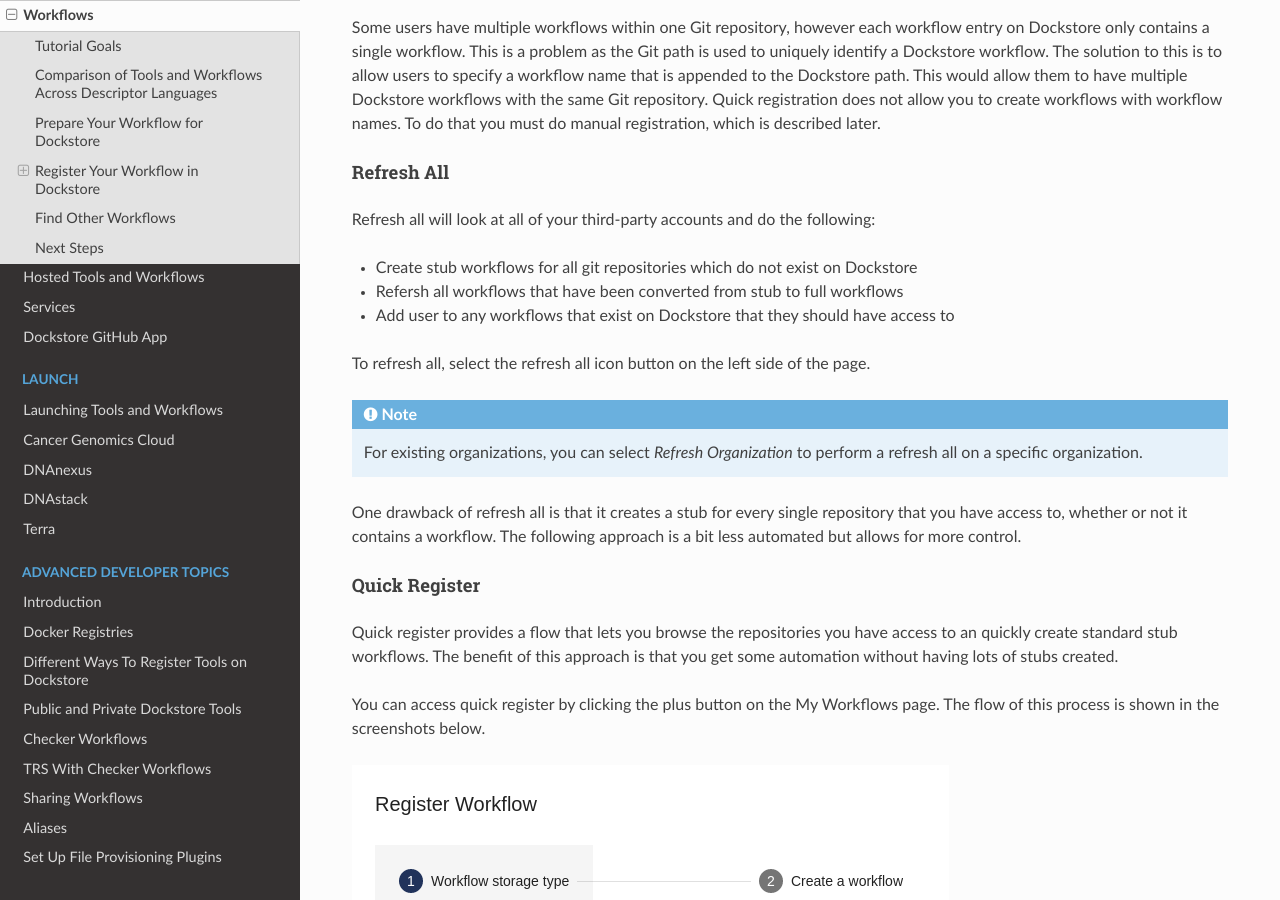
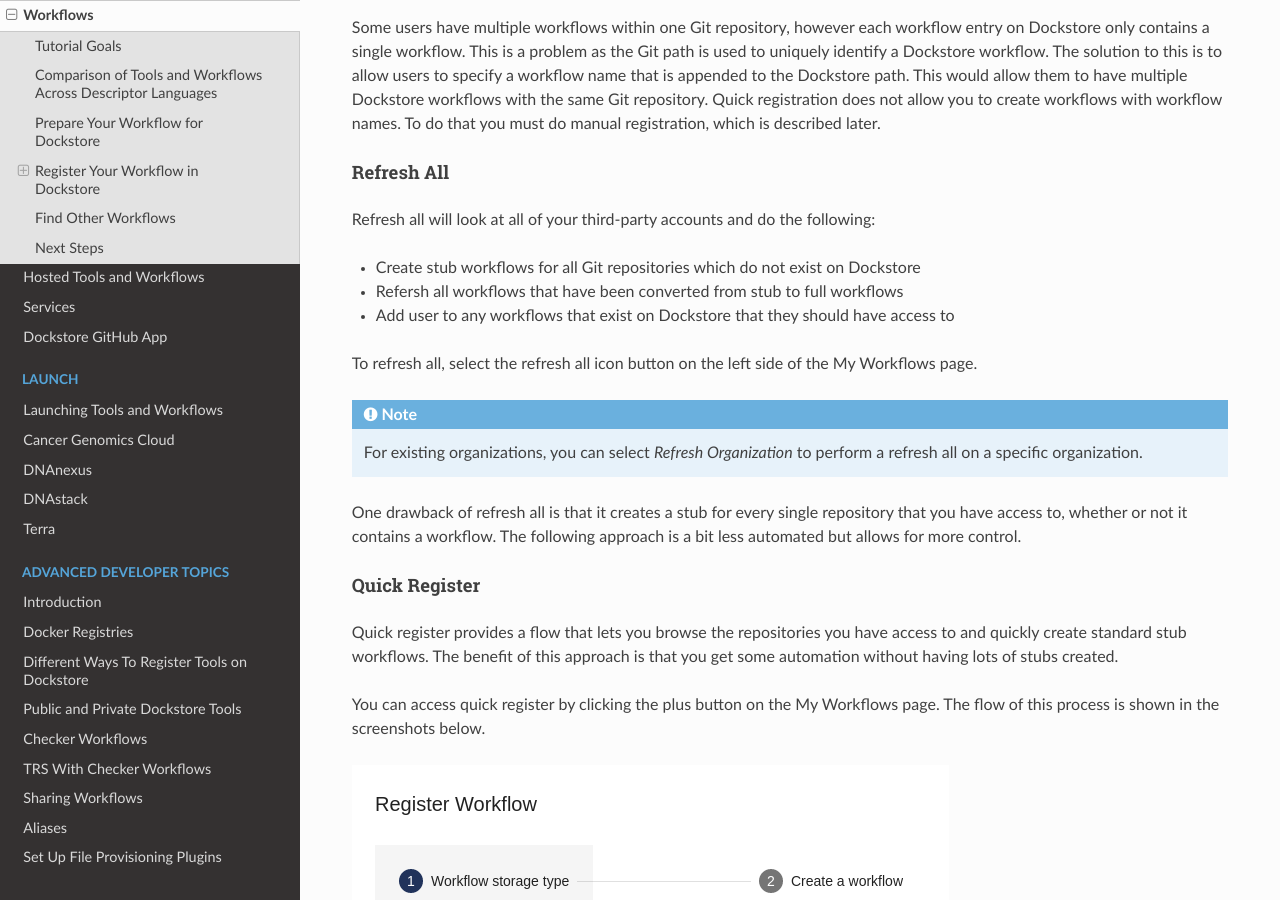
Before and after one commit to dockstore/dockstore-documentation, a Sphinx documentation site: the page built from docs/getting-started/dockstore-workflows.rst, in a window 1280 px wide and 900 px high, scrolled down 1671 px. Built offline with Sphinx 7.4.7 and the Read the Docs theme 2.0.0, drawn with Linux system fonts in a browser that asks for light colours; some of the changed text lies outside the part shown.

Commit message:
small typo fixes

```diff
--- a/docs/getting-started/dockstore-workflows.rst
+++ b/docs/getting-started/dockstore-workflows.rst
@@ -98,14 +98,14 @@
 ^^^^^^^^^^^
 Refresh all will look at all of your third-party accounts and do the following:
 
-- Create stub workflows for all git repositories which do not exist on
+- Create stub workflows for all Git repositories which do not exist on
   Dockstore
 - Refersh all workflows that have been converted from stub to full workflows
 - Add user to any workflows that exist on Dockstore that they should have
   access to
 
 To refresh all, select the refresh all icon button on the left side of the
-page.
+My Workflows page.
 
 .. note:: For existing organizations, you can select `Refresh Organization`
           to perform a refresh all on a specific organization.
@@ -117,7 +117,7 @@
 Quick Register
 ^^^^^^^^^^^^^^
 Quick register provides a flow that lets you browse the repositories you
-have access to an quickly create standard stub workflows. The benefit of
+have access to and quickly create standard stub workflows. The benefit of
 this approach is that you get some automation without having lots of
 stubs created.
 
@@ -135,7 +135,7 @@
 
    Use dropdowns to browse for repositories and use sliders to add as workflows
 
-Once you've selected a git registry and organization, you can see a list of all
+Once you've selected a Git registry and organization, you can see a list of all
 available repositories that you can add to Dockstore. There are three states
 the sliders can be in.
 
```
